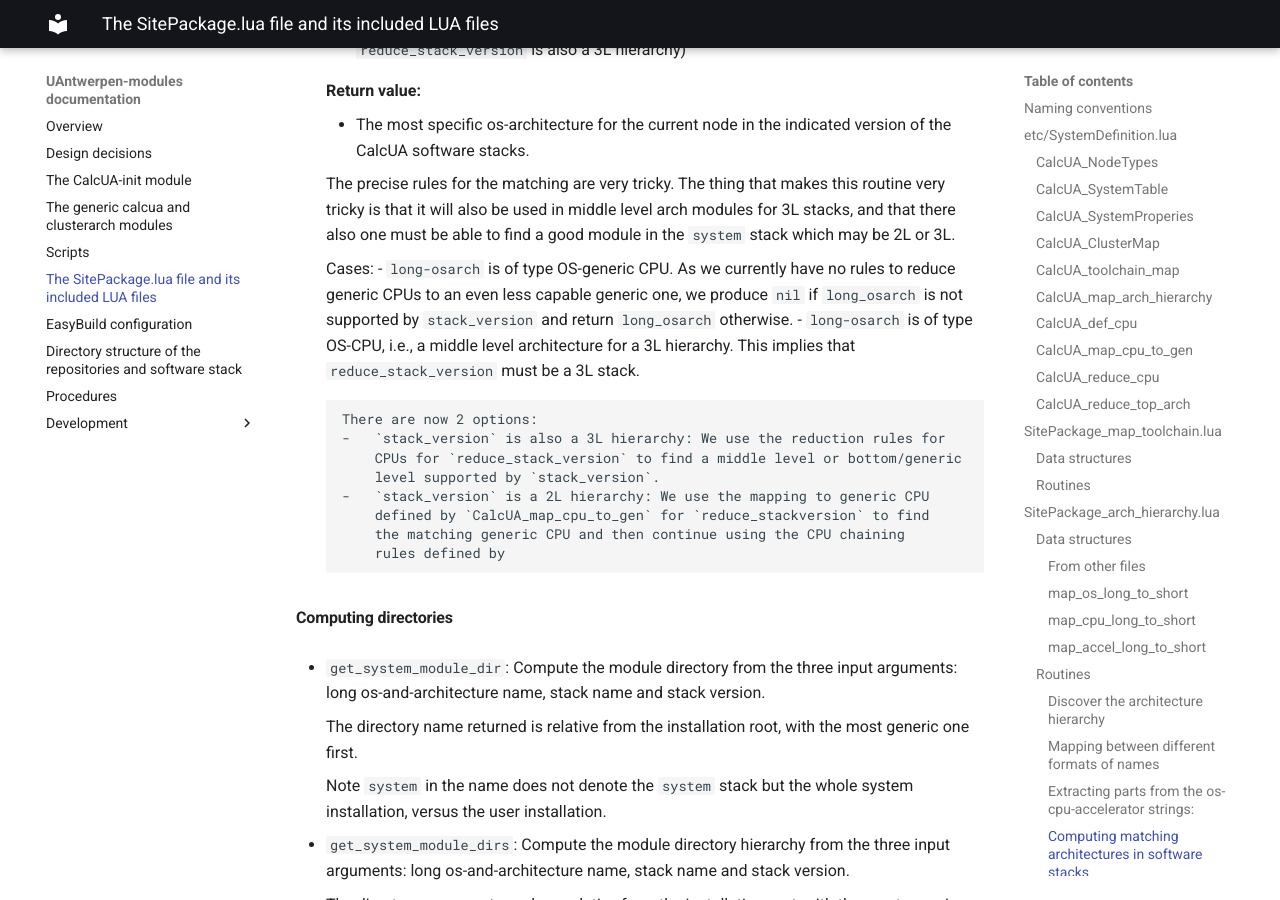
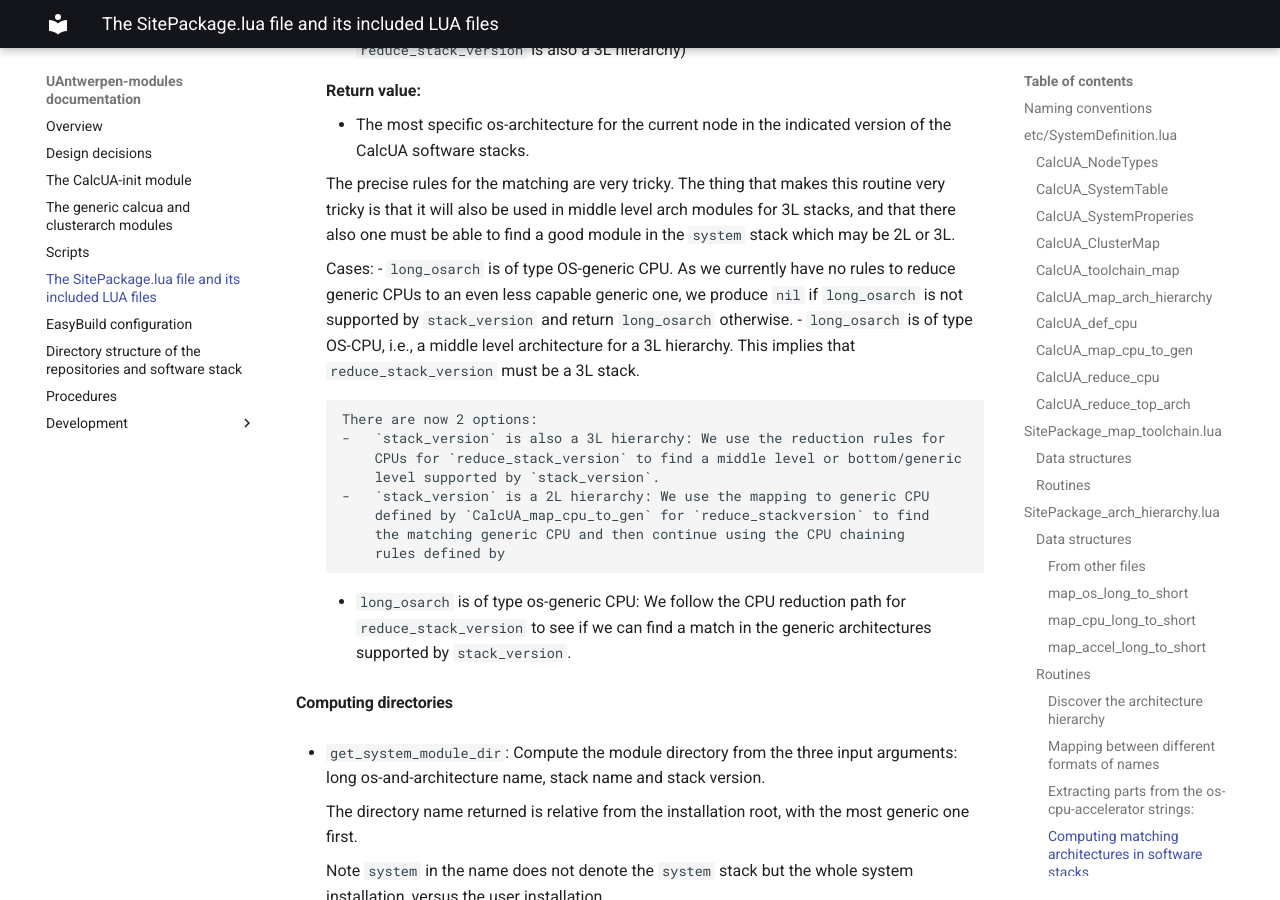
Before and after one commit to hpcuantwerpen/UAntwerpen-modules, an MkDocs documentation site: the page built from docs/docs-mkdocs/SitePackage.md, in a window 1280 px wide and 900 px high, scrolled down 11209 px. Built offline with MkDocs 1.6.1 and Material for MkDocs 9.7.7, drawn with Linux system fonts in a browser that asks for light colours.

Commit message:
Testing of get_calcua_matchingarch and some debugging in get_system_module_dir(s) after refactoring.

```diff
--- a/docs/docs-mkdocs/SitePackage.md
+++ b/docs/docs-mkdocs/SitePackage.md
@@ -555,11 +555,11 @@ map_accel_long_to_short = {
     the `system` stack which may be 2L or 3L.
 
     Cases:
-    -   `long-osarch` is of type OS-generic CPU. As we currently have no rules
+    -   `long_osarch` is of type OS-generic CPU. As we currently have no rules
         to reduce generic CPUs to an even less capable generic one, we produce
         `nil` if `long_osarch` is not supported by `stack_version` and return
         `long_osarch` otherwise.
-    -   `long-osarch` is of type OS-CPU, i.e., a middle level architecture for a
+    -   `long_osarch` is of type OS-CPU, i.e., a middle level architecture for a
         3L hierarchy. This implies that `reduce_stack_version` must be a 3L stack.
 
         There are now 2 options:
@@ -570,6 +570,10 @@ map_accel_long_to_short = {
             defined by `CalcUA_map_cpu_to_gen` for `reduce_stackversion` to find
             the matching generic CPU and then continue using the CPU chaining
             rules defined by
+
+    -   `long_osarch` is of type os-generic CPU: We follow the CPU reduction path
+        for `reduce_stack_version` to see if we can find a match in the generic
+        architectures supported by `stack_version`.
 
 
 #### Computing directories
```
Also changed, not shown: 3 other files.
